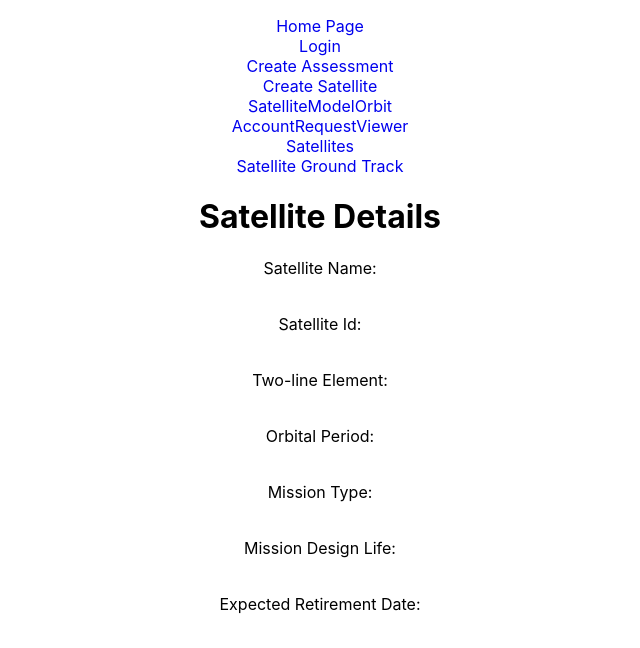
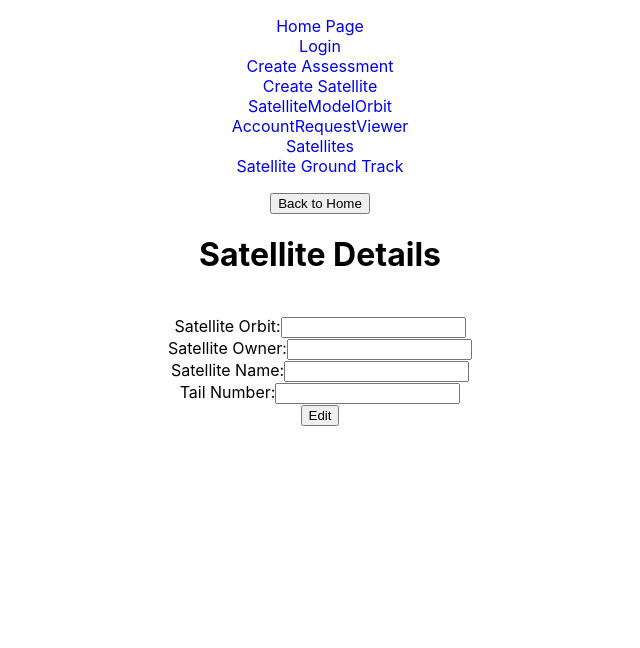
Before and after one commit to HamblinIs/satDB-sdi-capstone, a React (Create React App) app in the folder frontend/: page /SatelliteDetails/1 in a window 1280 px wide. Shown: the top 648 px of the page, without its empty margins (320-960 px from the left). Built offline with nearby package versions, Linux system fonts and the light colour scheme; no server answers.

Commit message:
HG handoff

```diff
--- a/frontend/src/components/AssessmentDetails.js
+++ b/frontend/src/components/AssessmentDetails.js
@@ -1,14 +1,18 @@
-import React , { useState }from 'react';
-
+import React , { useState, useEffect }from 'react';
+import { useParams } from 'react-router-dom';
 
 export default function AssessmentDetails() {
   const [selectedAssessment, setSelectedAssessment] = useState(0)
   const [assessmentInfo, setAssessmentInfo] = useState({})
+  const {assessmentId} = useParams();
 
+  useEffect(() => {
+    fetch(`http://localhost:8080/assessments/${assessmentId}`)
+    .then(res => res.json())
+    // .then(res => setAssessmentInfo(res))
+    .then(res => console.log(res))
+  }, [assessmentInfo])
 
-  fetch(`http://localhost:3000/assessments/${selectedAssessment}`)
-  .then(res => res.json())
-  .then(res => setAssessmentInfo(res))
 
   return (
     <div>
--- a/frontend/src/components/CreateAssessment.js
+++ b/frontend/src/components/CreateAssessment.js
@@ -1,16 +1,20 @@
 import React from 'react';
 import { useState } from 'react';
+import { useNavigate } from 'react-router-dom';
 
 export default function CreateAssessment() {
+const navigate = useNavigate();
+
+  const[satellite, setSatellite] = useState('')
   const [assessment, setAssessment] = useState({
     name: '',
-    satellites: [],
-    date:'',
-    // details: '',
-    owner: '',
-    model_file: '', // todo: need to have an input for model files and simulation files
-    simulation_file: '',
-    misc_files: []
+    // satellites: [],
+    creation_date:'',
+    description: '',
+    // owner: '',
+    // model_file: '', // todo: need to have an input for model files and simulation files
+    // simulation_file: '',
+    // misc_files: []
   });
   const [modFiles, setModFiles] = useState();
   const [simFiles, setSimFiles] = useState();
@@ -25,47 +29,76 @@ export default function CreateAssessment() {
   };
 
   const handleFileChange = (e) => {
-    setAssessment(prevState => ({ ...prevState, file: e.target.files[0] }));
+    // setAssessment(prevState => ({ ...prevState, file: e.target.files[0] }));
   };
 
   const handleSubmit = (e) => {
     e.preventDefault();
-    // todo: send a POST request to the assessments table
-    console.log(assessment);
-  };
 
-const setModelFilesNum = () =>{
-    const amount = document.getElementById("modelFilesNum").value
+    try {
+      fetch('http://localhost:8080/assessment/new', {
+        method: 'POST',
+        headers:{
+          'Content-Type': 'application/json'
+        },
 
-    for(let i=1; i<amount; i++){
-      modelCounter.push(<>
-        <label>Model File:
-          <input type="file" name="model_file" onChange={handleFileChange} />
-        </label>
-        <br/>
-        </>)
+        body: JSON.stringify({
+          name: assessment.name,
+          creation_date: assessment.creation_date,
+          description: assessment.description
+        })
+      })
+    //   .then(response => {
+    //     console.log(response)
+    // })
+      // .then(async (res) => {
+      //   if (res.status === 201) {
+      //     window.confirm("Assmen has been created!")
+      //     // navigate(`/AssessmentDetails/${res.id}`)
+      //   } else {
+      //     alert("There was an error creating the assessment");
+      //   }
+      // })
+      .then(res => res.json())
+      .then(res => navigate(`/AssessmentDetails/${res.id}`));
+    } catch(error) {
+      console.error('Failed to add assessment:', error);
     }
-    console.log("counter", modelCounter)
-    setModFiles(modelCounter)
-}
-
-const setSimFilesNum = () => {
-  const amount = document.getElementById("simFilesNum").value
+  }
 
 
-  for(let i=1; i<amount; i++ ){
-    simCounter.push(
-      <>
-      <label>Simulation File:
-          <input type="file" name="simulation_file" onChange={handleFileChange} />
-        </label>
-        <br/>
-      </>
-    )
+  const setModelFilesNum = () =>{
+  //     const amount = document.getElementById("modelFilesNum").value
+
+  //     for(let i=1; i<amount; i++){
+  //       modelCounter.push(<>
+  //         <label>Model File:
+  //           <input type="file" name="model_file" onChange={handleFileChange} />
+  //         </label>
+  //         <br/>
+  //         </>)
+  //     }
+  //     console.log("counter", modelCounter)
+  //     setModFiles(modelCounter)
   }
-  console.log("counter", simCounter)
-  setSimFiles(simCounter)
-}
+
+  const setSimFilesNum = () => {
+  //   const amount = document.getElementById("simFilesNum").value
+
+
+  //   for(let i=1; i<amount; i++ ){
+  //     simCounter.push(
+  //       <>
+  //       <label>Simulation File:
+  //           <input type="file" name="simulation_file" onChange={handleFileChange} />
+  //         </label>
+  //         <br/>
+  //       </>
+  //     )
+  //   }
+  //   console.log("counter", simCounter)
+  //   setSimFiles(simCounter)
+  }
 
   return (
     <div>
@@ -78,15 +111,17 @@ const setSimFilesNum = () => {
         <br/>
 
       <label>Associated Satellite:
-        </label>
+        <input type="text" name="associatedSat" value={assessment.associatedSat} onChange={handleChange} />
+      </label>
+      <br/>
       <label>Date:
-          <input type="date" name="date" value={assessment.date} onChange={handleChange} />
+          <input type="date" name="creation_date" value={assessment.creation_date} onChange={handleChange} />
         </label>
         <br/>
-      {/* <label>Details:
-          <textarea name="details" value={assessment.details} onChange={handleChange} />
+      <label>Description:
+          <textarea name="description" value={assessment.description} onChange={handleChange} />
         </label>
-        <br/> */}
+        <br/>
       <label>Owner:
           <input type="text" name="owner" value={assessment.owner} onChange={handleChange} />
         </label>
--- a/frontend/src/components/CreateSatellite.js
+++ b/frontend/src/components/CreateSatellite.js
@@ -4,7 +4,8 @@ export default function CreateSatellite() {
   const [satellite, setSatellite] = useState({
     name: '',
     images: [],
-    tailNumber: '',
+    owner: '',
+    tailNumber: 0,
     orbitalRegime: '',
     // details: '',
     created_by: [{id: 1, name:''}],
@@ -25,9 +26,60 @@ export default function CreateSatellite() {
 
   const handleSubmit = (e) => {
     e.preventDefault();
-    // todo: send a POST request to the satellites table
-    console.log(satellite);
-  };
+
+    try {
+      fetch ('http://localhost:8080/satellite/new', {
+        method: 'POST',
+        headers:{
+          'Content-Type': 'application/json'
+        },
+
+        body: JSON.stringify({
+          name: satellite.name,
+          orbit: satellite.orbitalRegime,
+          owner: satellite.owner,
+          tailNumber: satellite.tailNumber
+        })
+      })
+      .then(async (res) => {
+        if (res.status === 200) {
+          alert("There was an error creating the item");
+        } else {
+          window.confirm("Item has been created!");
+        }
+      })
+    } catch(error) {
+      console.error('Failed to add satellite:', error);
+    }
+  }
+
+
+
+  // const handleDeleteButtonClick = () => {
+  //   console.log(selectedItemID);
+  //   fetch("http://localhost:8080/delete-item", {
+  //     method: "DELETE",
+  //     headers: {
+  //       "Content-Type": "application/json",
+  //     },
+  //     body: JSON.stringify(delete_data)
+  //   })
+  //   .then((res) => {
+  //     if (res.status === 409) {
+  //       alert("There was an error deleting the item");
+  //     } else {
+  //       window.confirm("Item has been deleted!");
+  //       setRefreshToggle(!refreshToggle);
+  //       setItemSelected(false);
+  //     }
+  //   });
+  // };
+
+
+
+
+
+
 
   return (
     <div>
--- a/frontend/src/components/SatelliteDetails.js
+++ b/frontend/src/components/SatelliteDetails.js
@@ -1,63 +1,125 @@
-import React , { useState }from 'react';
+import React, { useState, useEffect } from "react";
+import { useNavigate } from "react-router-dom";
 
 export default function SatelliteDetails() {
-  const [selectedSatellite, setSelectedSatellite] = useState(0)
+  const navigate = useNavigate();
+  const [selectedSatellite, setSelectedSatellite] = useState(0);
+
   const [satellite, setSatellite] = useState({
-    name: '',
-    id: '',
-    twoLineElement: '',
-    orbitalPeriod: '',
-    missionType: '',
-    missionDesignLife: '',
-    expectedRetirementDate: ''
-  })
+    orbit: "",
+    owner: "",
+    name: "",
+    tail_num: "",
+  });
 
-  // Replace the following state with actual data fetched from API
-  // const satellite = {
-  //   name: 'some satellite',
-  //   twoLineElement: '1 25544U 98067A   21275.58693519  .00001303  00000-0  25332-4 0  9991',
-  //   orbitalPeriod: '92.69 minutes',
-  //   missionType: 'scientific/experimental',
-  //   missionDesignLife: '15 years',
-  //   expectedRetirementDate: '2023-11-20'
-  // };
+  const [isEditing, setIsEditing] = useState(false);
 
-  fetch(`http://localhost:8080/satellites?name=`)
-  .then(response => response.json())
-  .then(data => {setSatellite(data)})
 
+  const id = 1; // delete this
+  useEffect(() => {
+    fetch(`http://localhost:8080/satellites/${id}`)
+    .then(response => response.json())
+    .then(data => setSatellite(data))
+  }, []);
+
+  const handleToggleEdit = () => {
+    setIsEditing(!isEditing);
+  };
+
+  const handleSave = () => {
+    // {orbit: 'LEO', owner: 'NASA ', name: 'Hubble', tail_num: 45345}
+    // create postBody for edits
+    const postBody = {
+      orbit: satellite.orbit,
+      owner: satellite.owner,
+      name: satellite.name,
+      tail_num: satellite.tail_num,
+    };
+
+    // fetch POST the edits to the server
+    fetch("http://localhost:8080/", {
+      method: "POST",
+      headers: { "Content-Type": "application/json" },
+      body: JSON.stringify(postBody),
+    });
+
+    handleToggleEdit();
+  };
+
+  const handleChange = (e) => {
+    // name is the key name
+    // value is e.target.value
+    const { name, value } = e.target;
+    setSatellite((prevState) => ({ ...prevState, [name]: value }));
+  };
 
   return (
     <div>
+      <button onClick={() => navigate("/")}>Back to Home</button>
       <h1>Satellite Details</h1>
 
-        <label>Satellite Name:</label>
-        <br />
-        <p>{satellite.name}</p>
-        <br />
-        <label>Satellite Id:</label>
-        <br />
-        <p>{satellite.id}</p>
-        <br />
-        <label>Two-line Element:</label>
-        <br />
-        <p>{satellite.twoLineElement}</p>
-        <br />
-        <label>Orbital Period:</label>
-        <br />
-        <p>{satellite.orbitalPeriod}</p>
-        <br />
-        <label>Mission Type:</label>
-        <br />
-        <p>{satellite.missionType}</p>
-        <br />
-        <label>Mission Design Life:</label>
-        <br />
-        <p>{satellite.missionDesignLife}</p>
-        <br />
-        <label>Expected Retirement Date:</label>
-        <br />
-        <p>{satellite.expectedRetirementDate}</p>
+      <br />
+
+      <label>
+        Satellite Orbit:
+        <input
+          type="text"
+          name="orbit"
+          value={satellite.orbit}
+          onChange={handleChange}
+          readOnly={!isEditing}
+        />
+      </label>
+
+      <br />
+
+      <label>
+        Satellite Owner:
+        <input
+          type="text"
+          name="owner"
+          value={satellite.owner}
+          onChange={handleChange}
+          readOnly={!isEditing}
+        />
+      </label>
+
+      <br />
+
+      <label>
+        Satellite Name:
+        <input
+          type="text"
+          name="name"
+          value={satellite.name}
+          onChange={handleChange}
+          readOnly={!isEditing}
+        />
+      </label>
+
+      <br />
+
+      <label>
+        Tail Number:
+        <input
+          type="number"
+          name="tail_num"
+          value={satellite.tail_num}
+          onChange={handleChange}
+          readOnly={!isEditing}
+        />
+      </label>
+
+      <br/>
+
+      {isEditing ? (
+        <button onClick={() => handleSave()}>Save</button>
+      ) : (
+        <button onClick={() => handleToggleEdit()}>Edit</button>
+      )}
+
+
+
     </div>
   );
 }
```
Also changed, not shown: 2 other files (tests, documents, lock files or other folders).
